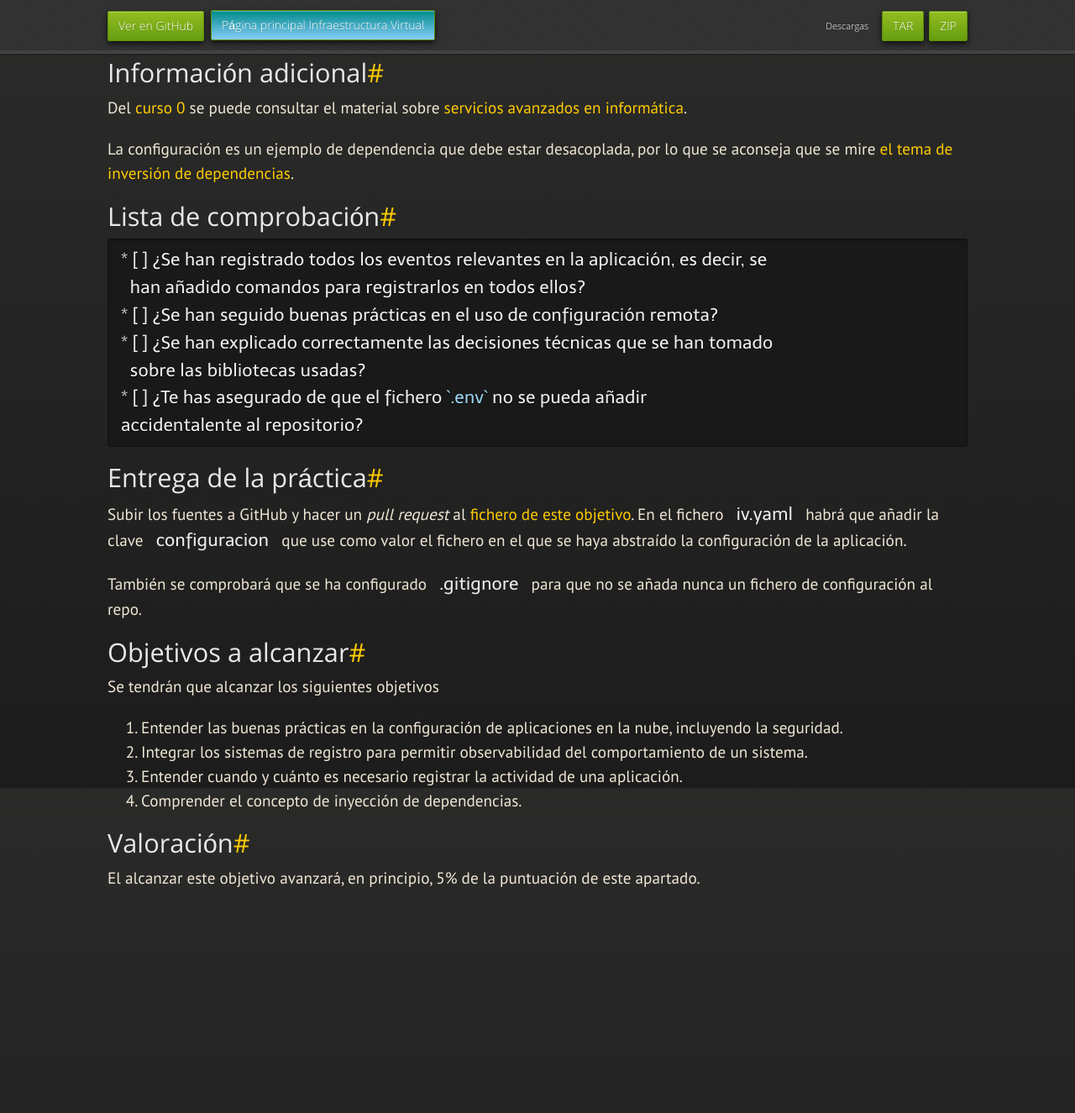
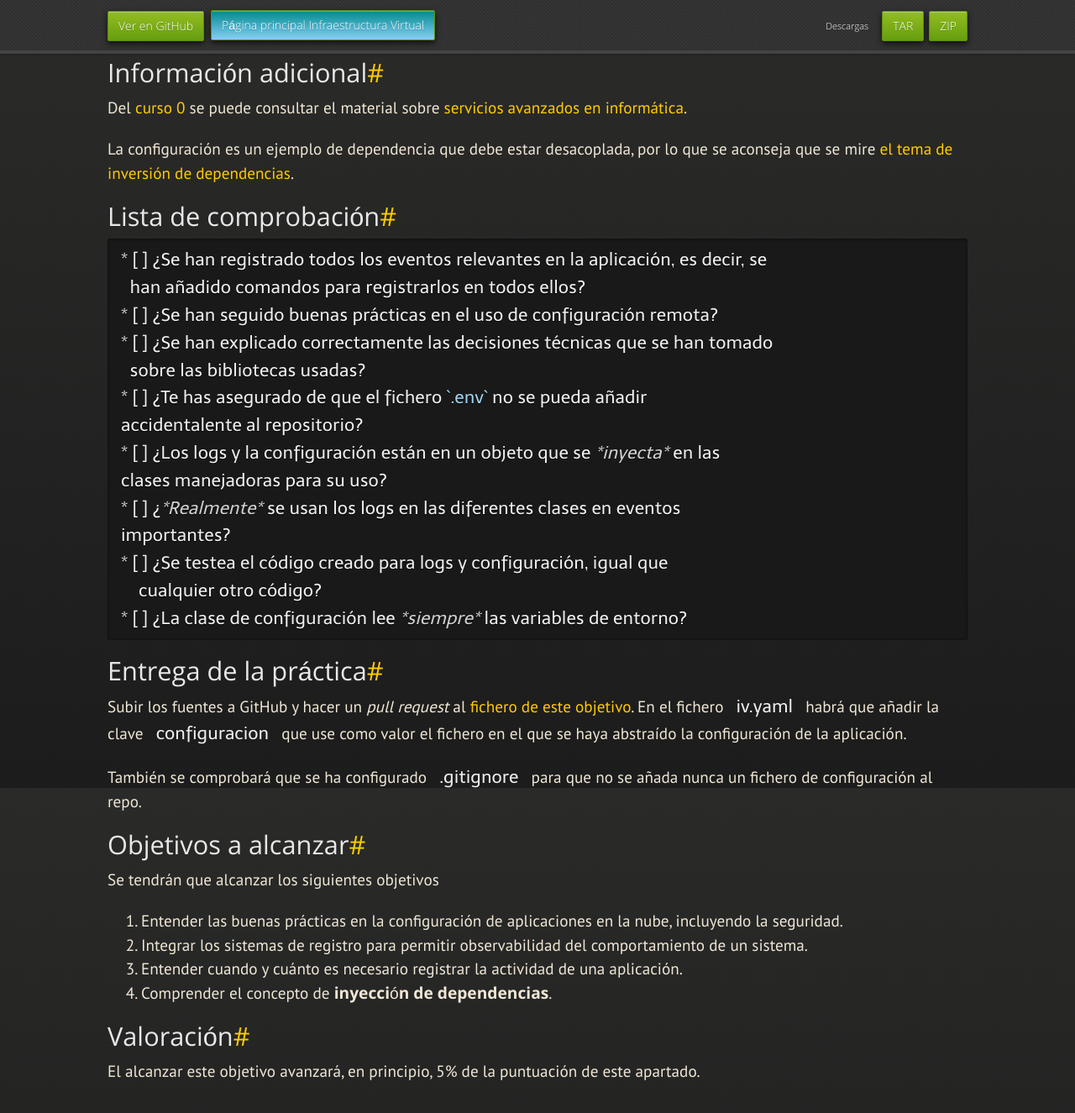
Before and after one commit to JJ/IV, a Jekyll site: the page built from documentos/proyecto/7.Servicios.md, in a window 1280 px wide and 1400 px high, scrolled down 862 px. Shown: the top 1325 px of the window at 84% size. Built offline with Jekyll 4.4.1, drawn with Linux system fonts in a browser that asks for light colours; nearby versions of some CDN libraries; some web fonts are replaced; our own code applies the rules of GitHub Pages for plain Markdown files; before the commit the page ends 2032 px from its top, so only the background shows below that.

Commit message:
Sync documentos/proyecto/7.Servicios.md de master a gh-pages

````diff
--- a/documentos/proyecto/7.Servicios.md
+++ b/documentos/proyecto/7.Servicios.md
@@ -64,6 +64,13 @@ dependencias](https://jj.github.io/curso-tdd/temas/inversi%C3%B3n.html).
   sobre las bibliotecas usadas?
 * [ ] ¿Te has asegurado de que el fichero `.env` no se pueda añadir
 accidentalente al repositorio?
+* [ ] ¿Los logs y la configuración están en un objeto que se *inyecta* en las
+clases manejadoras para su uso?
+* [ ] ¿*Realmente* se usan los logs en las diferentes clases en eventos
+importantes?
+* [ ] ¿Se testea el código creado para logs y configuración, igual que
+    cualquier otro código?
+* [ ] ¿La clase de configuración lee *siempre* las variables de entorno?
 ```
 
 ## Entrega de la práctica
@@ -87,7 +94,7 @@ Se tendrán que alcanzar los siguientes objetivos
    comportamiento de un sistema.
 3. Entender cuando y cuánto es necesario registrar la actividad de una
    aplicación.
-4. Comprender el concepto de inyección de dependencias.
+4. Comprender el concepto de **inyección de dependencias**.
 
 ## Valoración
 
````
